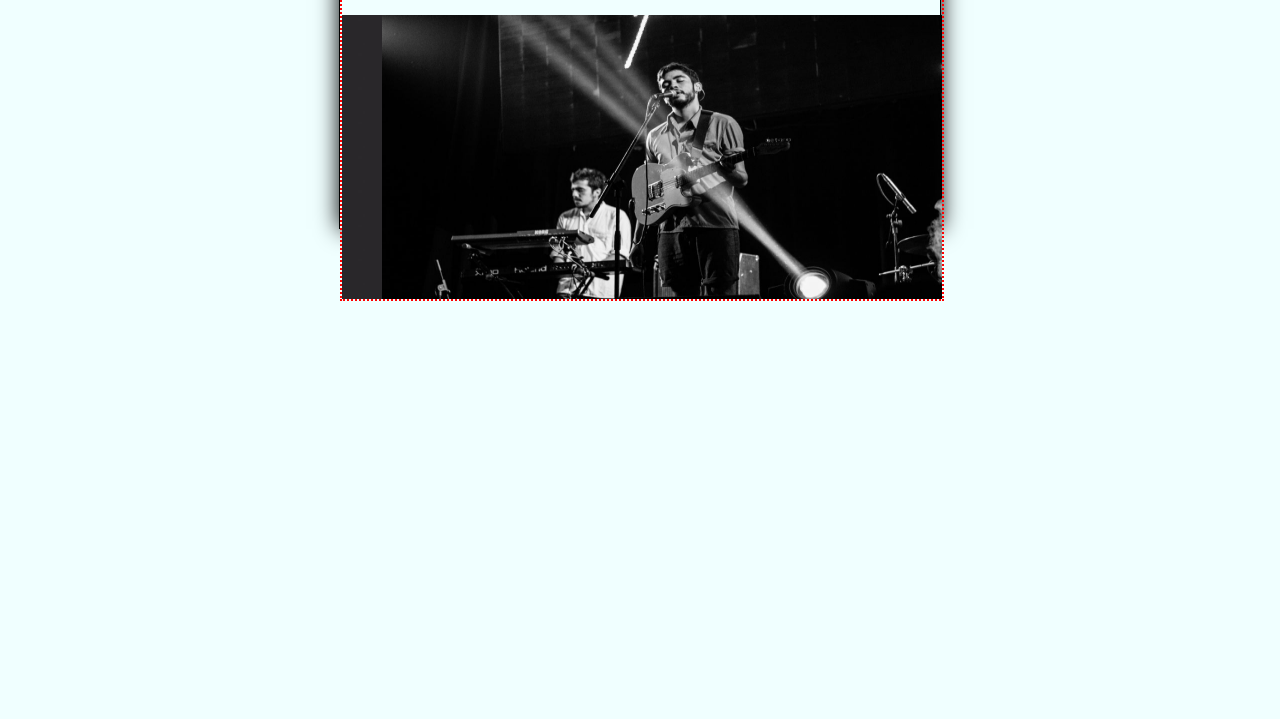
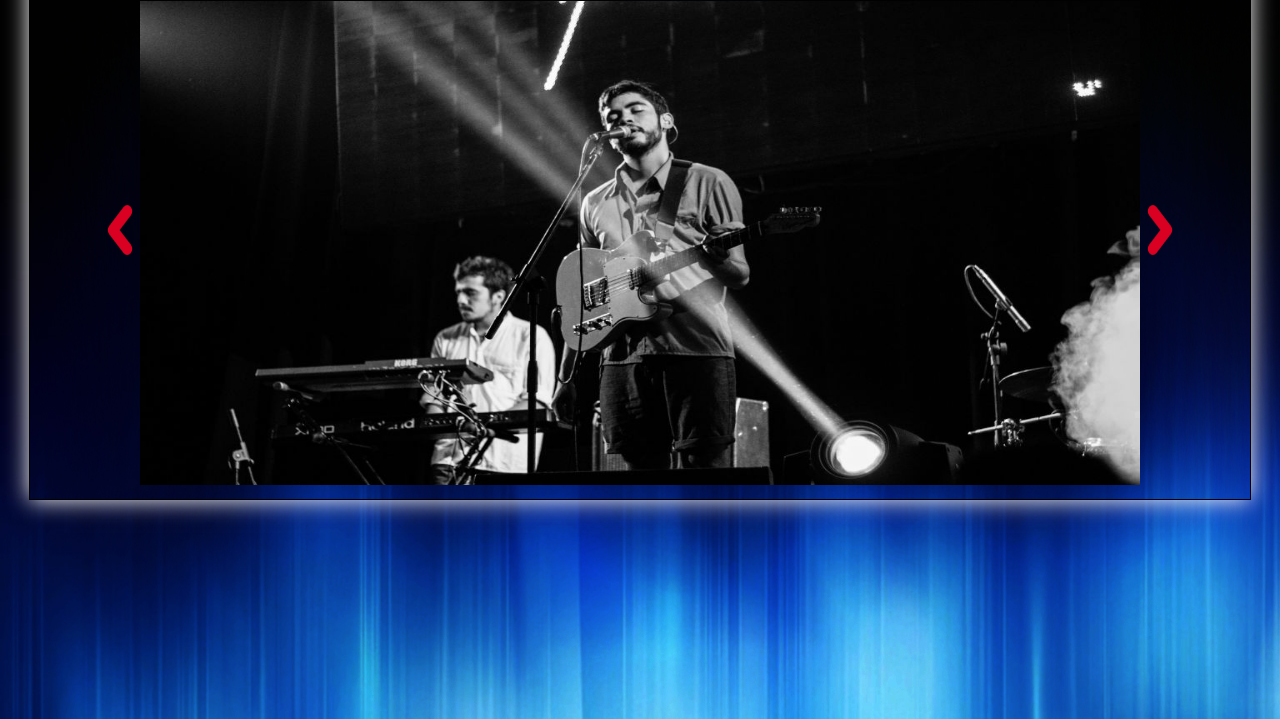
Before and after one commit to bogenwan/my-coding-challenges, a website: page carousel-without-bootstrap/bootstrap_carousel.html in a window 1280 px wide. Shown: the part 81-800 px from the top of the page. Drawn offline with nearby package versions, Linux system fonts and the light colour scheme.

Commit message:
completed carousel, added arrows and background, enlarged size

```diff
--- a/carousel-without-bootstrap/bootstrap_carousel.html
+++ b/carousel-without-bootstrap/bootstrap_carousel.html
@@ -11,9 +11,8 @@
 <!--   <script src="https://maxcdn.bootstrapcdn.com/bootstrap/3.3.7/js/bootstrap.min.js"></script> -->
 </head>
 <body>
-
   <div class="main-container">
-  <h2 class="title">Carousel Example</h2>
+    <h1 class="title">Rock Band Carousel</h1>
 
     <!-- <div id="myCarousel" class="carousel slide" data-ride="carousel"> -->
       <!-- Indicators -->
@@ -24,8 +23,9 @@
       </ol> -->
 
       <!-- Wrapper for slides -->
-  <button class="previous-button">Previous</button>
-  <button class="next-button">Next</button>
+    <div class="wraper">
+      <input type="image" class="previous-button button imgBtn" src="left-arrow.png"/>
+      <!-- <button class="previous-button">Previous</button> -->
 
         <div class="carousel">
           <ul class="items_ul">
@@ -45,6 +45,9 @@
           </ul>
         </div>
 
+      <input type="image" class="next-button button imgBtn" src="right-arrow.png"/>
+      <!-- <button class="next-button">Next</button> -->
+    </div>
       <!-- Left and right controls -->
   <!--     <a class="left carousel-control" href="#myCarousel" data-slide="prev">
         <span class="glyphicon glyphicon-chevron-left"></span>
--- a/carousel-without-bootstrap/jquery_carousel.js
+++ b/carousel-without-bootstrap/jquery_carousel.js
@@ -19,7 +19,7 @@ $(document).ready(function () {
 
   $('.previous-button').click(function() {
     // var left_indent = parseInt($('.carousel ul').css('left')) + itemWidth;
-    $('.carousel ul').animate({'margin-left': '600px'}, 1000, function () {
+    $('.carousel ul').animate({'margin-left': '1000px'}, 1000, function () {
       // move last item before the first
       $('.carousel ul li:first').before($('.carousel ul li:last'));
       $('.carousel ul').css({'margin-left': '0px'});
@@ -30,7 +30,7 @@ $(document).ready(function () {
 
   $('.next-button').click(function() {
     // var left_indent = parseInt($('.carousel ul').css('left')) - itemWidth;
-    $('.carousel ul').animate({'margin-left': '-600px'}, 1000, function () {
+    $('.carousel ul').animate({'margin-left': '-1000px'}, 1000, function () {
       //move first item after last
       $('.carousel ul li:last').after($('.carousel ul li:first'));
       //set default item to correct position
@@ -39,7 +39,7 @@ $(document).ready(function () {
   });
 
   // stop interval once hover over buttons
-  $('button').hover(
+  $('.button').hover(
     function() {
       clearInterval(interval);
     },
--- a/carousel-without-bootstrap/styles.css
+++ b/carousel-without-bootstrap/styles.css
@@ -2,42 +2,55 @@
   box-sizing: content-box;
 }
 
+/**:focus {
+  outline: none;
+}*/
+
 body {
+  background-image: url('dark-blue-background.jpg');
   background-color: #f0ffff;
+  font-family: fantasy;
 }
 
 .main-container {
-  width: 600px;
-  height: 300px;
-  /*width: 100%;*/
-  /*height: 100%;*/
+  width: 95%;
+  height: 100%;
+  padding-bottom: 10px;
+  padding-left: 10px;
+  padding-right: 10px;
   margin: auto;
-  font-family: fantasy;
   border: 1px solid black;
-  box-shadow: 0 0 22px #000
+  box-shadow: 0 0 22px #fff;
 }
 
 .title {
+  text-shadow: 0 0 22px #fff;
   margin: 10px;
   color: red;
   width: 100%;
   text-align: center;
 }
 
+.wraper {
+  display: inline-block;
+  padding-left: 60px;
+}
+
 .carousel {
-  width: 600px;
-  height: 300px;
+  float: left;
+  width: 1000px;
+  height: 500px;
   overflow: hidden;
   /*margin: auto;*/
-  border: 2px dotted red;
+  /*border: 2px dotted red;*/
 }
 
 .items_ul {
   position: relative;
-  left: -600px;
+  left: -1040px;
   list-style: none;
-  width: 1800px;
-  height: 300px;
+  width: 3000px;
+  height: 500px;
   /*margin: 0;*/
   /*padding: 0;*/
   /*height: 570px;*/
@@ -47,15 +60,15 @@ body {
 
 .items_ul li {
   float: left;
-  width: 600px;
-  height: 300px;
+  width: 1000px;
+  height: 500px;
   /*width: 7700px;*/
   /*border: 3px solid blue;*/
 }
 
 .items_ul li img {
-  width: 600px;
-  height: 300px;
+  width: 1000px;
+  height: 500px;
   /*margin-bottom: -10px;*/
   /*width: 1190px;*/
   /*height: 500px;*/
@@ -63,12 +76,19 @@ body {
   /*border: 2px dotted black;*/
 }
 
-.left-button {
+.imgBtn {
+  float: left;
+  margin-top: 220px;
+  width: 40px;
+  height: 50px;
   cursor: pointer;
   cursor: hand;
 }
 
-.right-button {
-  cursor: pointer;
-  cursor: hand;
+.left-button, input:focus {
+  outline: none;
 }
+
+.right-button, input:focus {
+  outline: none;
+}
```
Also changed, not shown: carousel-without-bootstrap/dark-blue-background.jpg (added), carousel-without-bootstrap/left-arrow.png (added), carousel-without-bootstrap/right-arrow.png (added). Lines whose indentation alone changed are shown as unchanged.
